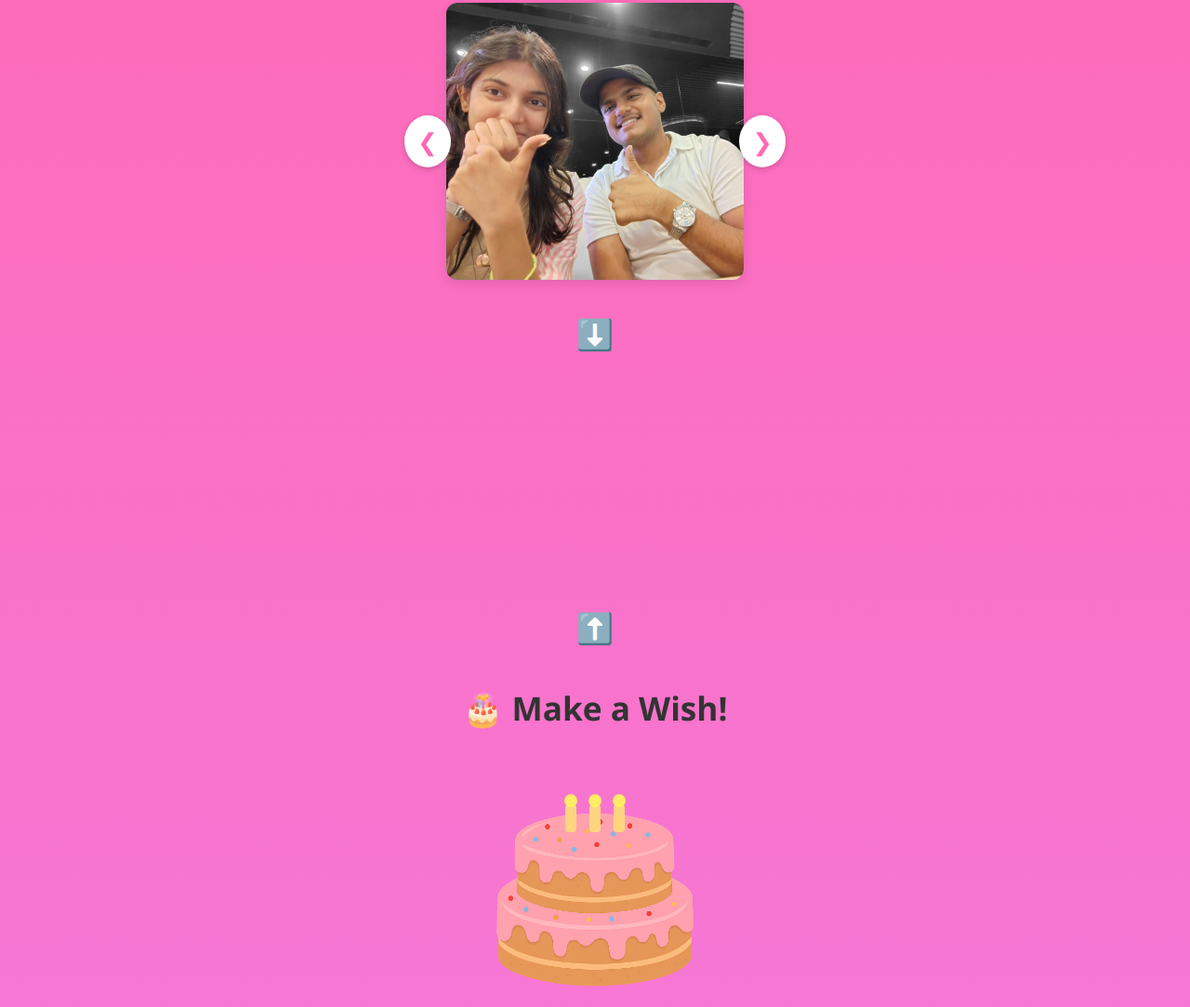
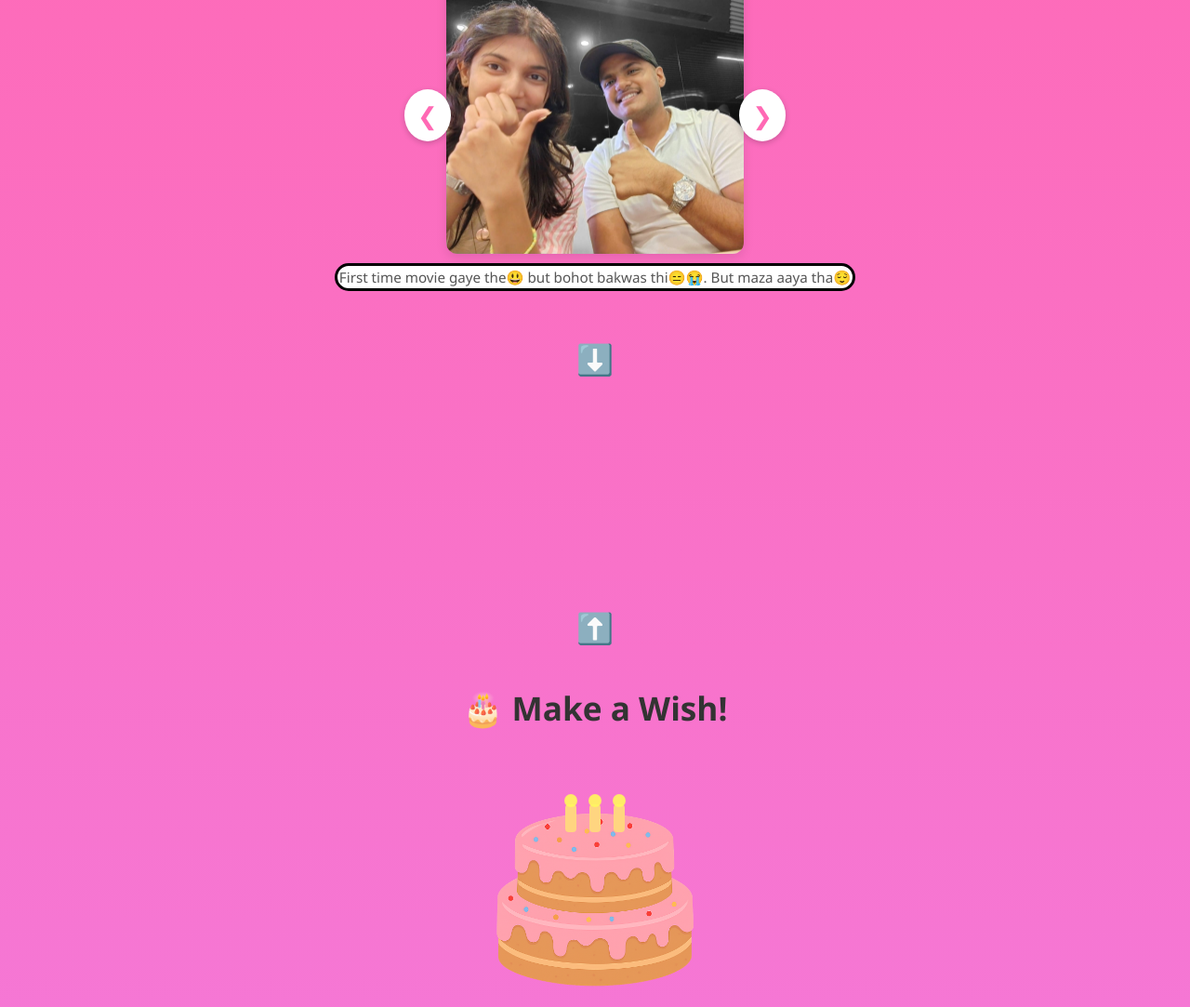
Before and after one commit to DevaDixit/birthday-page, a plain HTML site: page index.html in a window 1280 px wide. Shown: the part 2697-3780 px from the top of the page at 93% size. Drawn offline with Linux system fonts and the light colour scheme.

Commit message:
Update index.html

```diff
--- a/index.html
+++ b/index.html
@@ -260,6 +260,7 @@
     <img src="images/image6.jpg" class="carousel-image" data-caption="This was a day when I wished you just in fun but it turned into real and I got a new Sister😌😁">
     <div class="arrow right-arrow" id="nextBtn">❯</div>
   </div>
+  <p class="caption" id="caption">First time movie gaye the😃 but bohot bakwas thi😑😭. But maza aaya tha😌</p>
   <a href="#cake" class="arrow-link">⬇️</a>
 </div>
 
```
